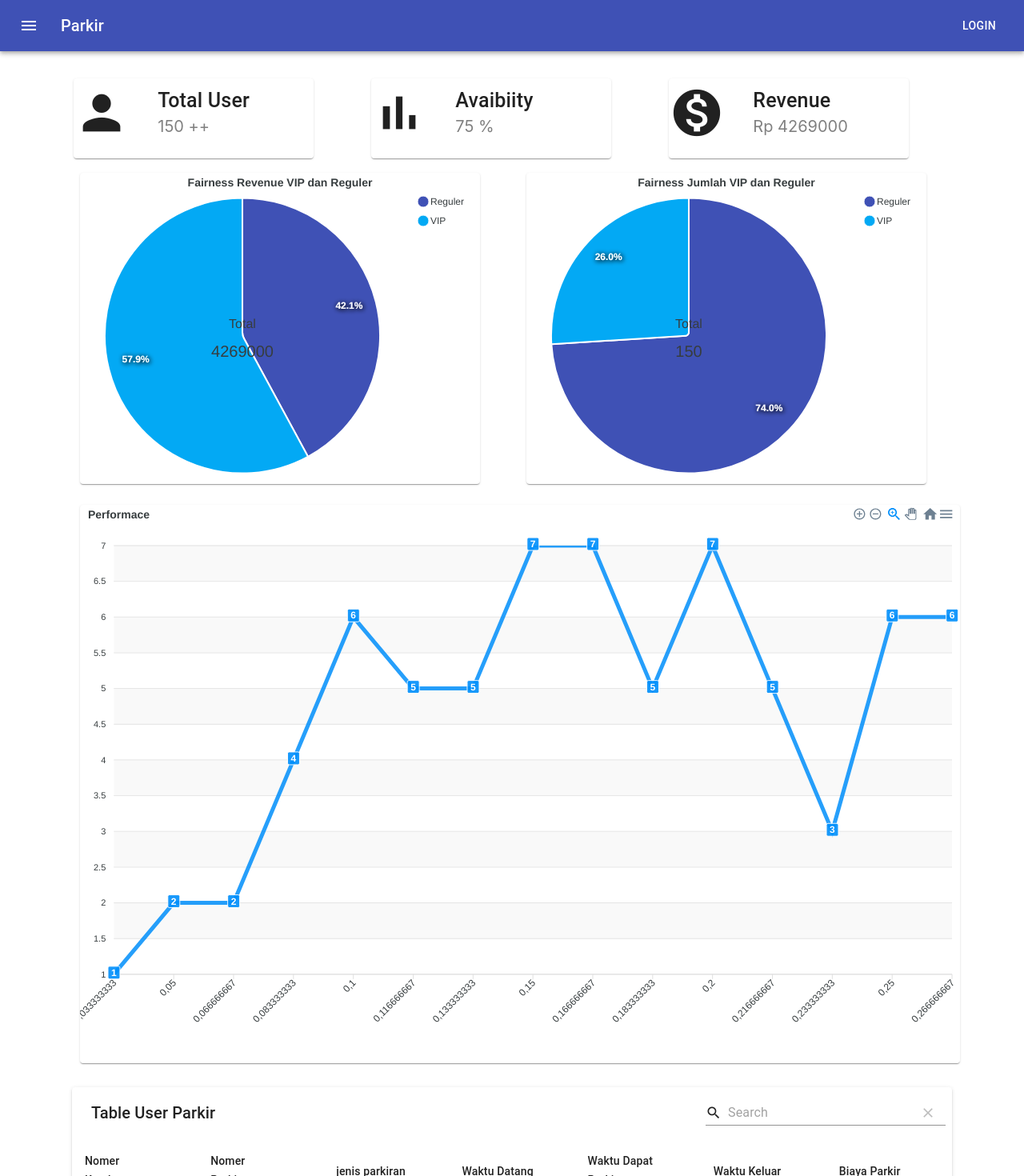
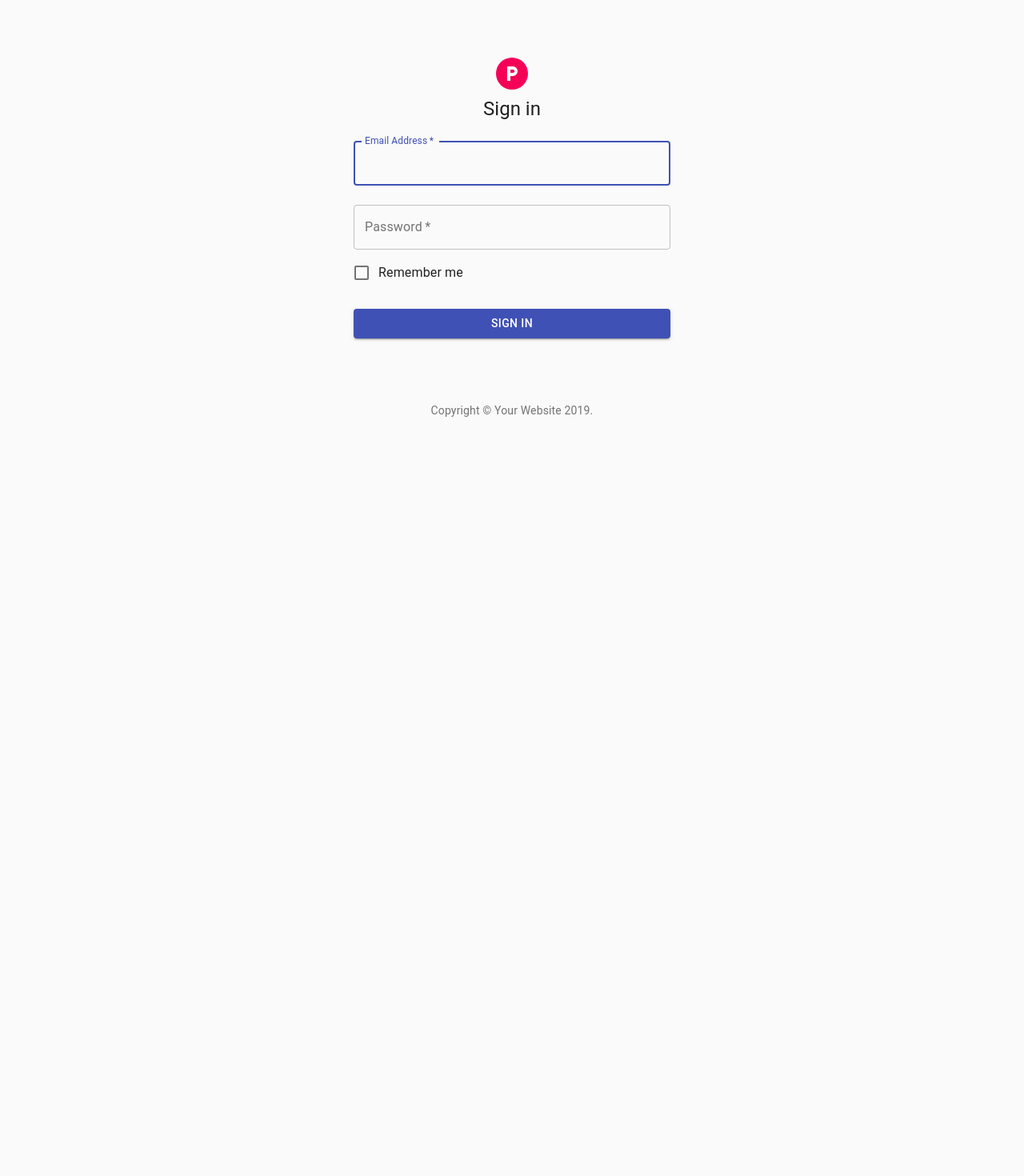
Before and after one commit to badrus123/Frontend-Chart-Parkir, a React (Create React App) app: page / in a window 1280 px wide. Shown: the top 1470 px of the page at 80% size. After the commit the page ends 800 px from the top, so only its background shows below. Built offline with nearby package versions, Linux system fonts and the light colour scheme.

Commit message:
reaal database

```diff
--- a/package.json
+++ b/package.json
@@ -5,8 +5,10 @@
   "dependencies": {
     "@material-ui/core": "^4.6.1",
     "@material-ui/icons": "^4.5.1",
+    "@material-ui/lab": "^4.0.0-alpha.39",
     "apexcharts": "^3.11.1",
     "axios": "^0.19.0",
+    "js-cookie": "^2.2.1",
     "material-table": "^1.54.2",
     "pondjs": "^0.9.0",
     "react": "^16.11.0",
--- a/src/App.js
+++ b/src/App.js
@@ -5,13 +5,15 @@ import Drawer from './component/drawer/DrawerHeader'
 import DelayChart from './pages/DelayChart'
 import Simulasi from './pages/SimulasiChart'
 import Home from './pages/Home'
+import Login from './pages/Login'
+import { TOKEN } from './utils'
 
 function App() {
   return (
     <div>
-      <Drawer />
+      {TOKEN ? <Drawer /> : ''}
       <Switch>
-        <Route exact path='/' component={Home} />
+        <Route exact path='/' component={TOKEN ? Home : Login} />
         <Route exact path='/occupancy-chart' component={OccupencyChart} />
         <Route exact path='/delay-chart' component={DelayChart} />
         <Route exact path='/simulasi' component={Simulasi} />
--- /dev/null
+++ b/src/component/Snackbar/SnackbarComponent.jsx
@@ -0,0 +1,53 @@
+import React from 'react'
+import Snackbar from '@material-ui/core/Snackbar'
+import { makeStyles } from '@material-ui/core/styles'
+import { Icon, IconButton } from '@material-ui/core'
+
+const useStyles = makeStyles(theme => ({
+  root: {
+    width: '100%',
+    '& > * + *': {
+      marginTop: theme.spacing(2),
+    },
+  },
+}))
+
+const SnackbarComponent = props => {
+  const classes = useStyles()
+
+  const handleClose = (event, reason) => {
+    if (reason === 'clickaway') {
+      return
+    }
+    props.setOpen(false)
+    props.setLoading(false)
+  }
+
+  return (
+    <div className={classes.root}>
+      <Snackbar
+        anchorOrigin={{
+          vertical: 'top',
+          horizontal: 'right',
+        }}
+        open={props.open}
+        autoHideDuration={6000}
+        onClose={handleClose}
+        message={props.message}
+        action={
+          <React.Fragment>
+            <IconButton
+              size='small'
+              aria-label='close'
+              color='inherit'
+              onClick={handleClose}
+            >
+              <Icon>close</Icon>
+            </IconButton>
+          </React.Fragment>
+        }
+      />
+    </div>
+  )
+}
+export default SnackbarComponent
--- a/src/component/drawer/DrawerHeader.jsx
+++ b/src/component/drawer/DrawerHeader.jsx
@@ -13,6 +13,7 @@ import Typography from '@material-ui/core/Typography'
 import IconButton from '@material-ui/core/IconButton'
 import { Link } from 'react-router-dom'
 import Icon from '@material-ui/core/Icon'
+import Cookies from 'js-cookie'
 
 const useStyles = makeStyles(theme => ({
   list: {
@@ -70,6 +71,11 @@ function DrawerHeader() {
     bottom: false,
     right: false,
   })
+  const Logout = () => {
+    Cookies.remove('_q')
+    Cookies.remove('expires')
+    window.location.reload()
+  }
 
   const toggleDrawer = (side, open) => event => {
     if (
@@ -100,24 +106,6 @@ function DrawerHeader() {
           </ListItemIcon>
           <ListItemText primary={'Dashboard'} classes={classes.textList} />
         </ListItem>
-        <ListItem button component={Link} to='/occupancy-chart'>
-          <ListItemIcon>
-            <Icon>show_chart</Icon>
-          </ListItemIcon>
-          <ListItemText primary={'Occpency Chart'} classes={classes.textList} />
-        </ListItem>
-        <ListItem button component={Link} to='/delay-chart'>
-          <ListItemIcon>
-            <Icon>pie_chart</Icon>
-          </ListItemIcon>
-          <ListItemText primary={'Delay Chart'} />
-        </ListItem>
-        <ListItem button component={Link} to='/simulasi'>
-          <ListItemIcon>
-            <Icon>dynamic_feed</Icon>
-          </ListItemIcon>
-          <ListItemText primary={'Simulation'} />
-        </ListItem>
       </List>
     </div>
   )
@@ -138,7 +126,9 @@ function DrawerHeader() {
           <Typography variant='h6' className={classes.title}>
             Parkir
           </Typography>
-          <Button color='inherit'>Login</Button>
+          <Button onClick={Logout} color='inherit'>
+            Logout
+          </Button>
         </Toolbar>
       </AppBar>
 
--- a/src/pages/Home.jsx
+++ b/src/pages/Home.jsx
@@ -1,11 +1,10 @@
-import React, { useState } from 'react'
+import React, { useState, useEffect } from 'react'
 import { Paper, Grid, Icon, Typography } from '@material-ui/core'
 import { makeStyles } from '@material-ui/core/styles'
 import Chart from 'react-apexcharts'
-import { data150 } from '../data/Data150'
 import MaterialTable from 'material-table'
-import { dataPerform } from '../data/DataPerform'
-
+import axios from 'axios'
+import { TOKEN } from '../utils'
 const useStyles = makeStyles(theme => ({
   root: {
     [theme.breakpoints.down('sm')]: {
@@ -174,21 +173,47 @@ export default function Home() {
   const reg = []
   let hargaVIP = 0
   let hargaReg = 0
-  data150.map(val => {
-    harga.push(parseInt(val.biaya))
-    if (val.jenis_parkir === 'reg') {
-      hargaReg = hargaReg + parseInt(val.biaya)
-      reg.push(parseInt(val.biaya))
+  const [dataParkir, setDataParkir] = useState(null)
+  const [dataPerform, setDataPerform] = useState(null)
+
+  useEffect(() => {
+    async function fetchData() {
+      const DataParkir = await axios(
+        'https://api-parkiran.herokuapp.com/api/v1/get-all-parkiran',
+        { headers: { Authorization: `Bearer ${TOKEN}` } },
+      )
+      const DataPerform = await axios(
+        'https://api-parkiran.herokuapp.com/api/v1/get-performance',
+        { headers: { Authorization: `Bearer ${TOKEN}` } },
+      )
+      setDataParkir(DataParkir.data)
+      setDataPerform(DataPerform.data)
     }
-    if (val.jenis_parkir === 'vip') {
-      hargaVIP = hargaVIP + parseInt(val.biaya)
-      vip.push(parseInt(val.biaya))
+
+    fetchData()
+  }, [])
+  if (dataParkir === null) {
+    return <div>loading</div>
+  }
+  if (dataPerform === null) {
+    return <div>loading</div>
+  }
+  console.log(dataPerform)
+  dataParkir.map(val => {
+    harga.push(parseInt(val.harga_reservasi))
+    if (val.jenis_parkiran === 'REG') {
+      hargaReg = hargaReg + parseInt(val.harga_reservasi)
+      reg.push(parseInt(val.harga_reservasi))
+    }
+    if (val.jenis_parkiran === 'VIP') {
+      hargaVIP = hargaVIP + parseInt(val.harga_reservasi)
+      vip.push(parseInt(val.harga_reservasi))
     }
   })
 
   dataPerform.map(v => {
     Xrecord.push(v.rate_kedatangan)
-    YDelay.push(parseInt(v.avg_delay))
+    YDelay.push(v.rata_rata_delay_antrian)
   })
   const pieHarga = {
     labels: ['Reguler', 'VIP'],
@@ -341,7 +366,7 @@ export default function Home() {
     <div style={{ marginTop: '50px' }}>
       <div className={classes.container}>
         <Grid container spacing={2}>
-          <Grid xs={12} sm={4} md={4}>
+          <Grid xs={12} sm={3} md={3}>
             <Paper className={classes.rootPaper}>
               <Grid container spacing={2}>
                 <Grid item xs={4}>
@@ -352,13 +377,13 @@ export default function Home() {
                     Total User
                   </Typography>
                   <Typography variant={'p'} className={classes.descPaper}>
-                    150 ++
+                    800 ++
                   </Typography>
                 </Grid>
               </Grid>
             </Paper>
           </Grid>
-          <Grid xs={12} sm={4} md={4}>
+          <Grid xs={12} sm={3} md={3}>
             <Paper className={classes.rootPaper}>
               <Grid container spacing={2}>
                 <Grid item xs={4}>
@@ -375,7 +400,7 @@ export default function Home() {
               </Grid>
             </Paper>
           </Grid>
-          <Grid xs={12} sm={4} md={4}>
+          <Grid xs={12} sm={3} md={3}>
             <Paper className={classes.rootPaper}>
               <Grid container spacing={2}>
                 <Grid item xs={4}>
@@ -387,6 +412,23 @@ export default function Home() {
                   </Typography>
                   <Typography variant={'p'} className={classes.descPaper}>
                     Rp {hargaReg + hargaVIP}
+                  </Typography>
+                </Grid>
+              </Grid>
+            </Paper>
+          </Grid>
+          <Grid xs={12} sm={3} md={3}>
+            <Paper className={classes.rootPaper}>
+              <Grid container spacing={2}>
+                <Grid item xs={4}>
+                  <Icon className={classes.iconPaper}>show_chart</Icon>
+                </Grid>
+                <Grid item xs={6}>
+                  <Typography variant={'h6'} className={classes.titlePaper}>
+                    Occupancy
+                  </Typography>
+                  <Typography variant={'p'} className={classes.descPaper}>
+                    9.52 %
                   </Typography>
                 </Grid>
               </Grid>
@@ -434,31 +476,30 @@ export default function Home() {
         <div className={classes.table}>
           <MaterialTable
             columns={[
-              { title: 'Nomer Kendaraan', field: 'no_kend' },
+              { title: 'nama', field: 'nama' },
               { title: 'Nomer Parkiran', field: 'no_parkiran' },
               {
                 title: 'jenis parkiran',
-                field: 'jenis_parkir',
-                lookup: { reg: 'reg', vip: 'vip' },
+                field: 'jenis_parkiran',
               },
               {
                 title: 'Waktu Datang',
-                field: 'waktu_datang',
+                field: 'jam_masuk',
               },
               {
                 title: 'Waktu Dapat Parkir',
-                field: 'waktu_dpt_parkir',
+                field: 'waktu_dapat_parkir',
               },
               {
                 title: 'Waktu Keluar',
-                field: 'waktu_keluar',
+                field: 'jam_keluar',
               },
               {
                 title: 'Biaya Parkir',
-                field: 'biaya',
+                field: 'harga_reservasi',
               },
             ]}
-            data={data150}
+            data={dataParkir}
             options={{
               search: true,
               width: '250px',
--- /dev/null
+++ b/src/pages/Login.jsx
@@ -0,0 +1,145 @@
+import React, { useState } from 'react'
+import Avatar from '@material-ui/core/Avatar'
+import Button from '@material-ui/core/Button'
+import CssBaseline from '@material-ui/core/CssBaseline'
+import TextField from '@material-ui/core/TextField'
+import FormControlLabel from '@material-ui/core/FormControlLabel'
+import Checkbox from '@material-ui/core/Checkbox'
+import Link from '@material-ui/core/Link'
+import Box from '@material-ui/core/Box'
+import Icon from '@material-ui/core/Icon'
+import Typography from '@material-ui/core/Typography'
+import { makeStyles } from '@material-ui/core/styles'
+import Container from '@material-ui/core/Container'
+import SnackbarComponent from '../component/Snackbar/SnackbarComponent'
+import { useHistory } from 'react-router-dom'
+import axios from 'axios'
+function Copyright() {
+  return (
+    <Typography variant='body2' color='textSecondary' align='center'>
+      {'Copyright © '}
+      <Link color='inherit' href='https://material-ui.com/'>
+        Your Website
+      </Link>{' '}
+      {new Date().getFullYear()}
+      {'.'}
+    </Typography>
+  )
+}
+
+const useStyles = makeStyles(theme => ({
+  paper: {
+    marginTop: theme.spacing(8),
+    display: 'flex',
+    flexDirection: 'column',
+    alignItems: 'center',
+  },
+  avatar: {
+    margin: theme.spacing(1),
+    backgroundColor: theme.palette.secondary.main,
+  },
+  form: {
+    width: '100%', // Fix IE 11 issue.
+    marginTop: theme.spacing(1),
+  },
+  submit: {
+    margin: theme.spacing(3, 0, 2),
+  },
+}))
+
+export default function Login() {
+  const classes = useStyles()
+  const history = useHistory()
+  const [state, setState] = useState({
+    email: '',
+    password: '',
+  })
+  const [loading, setLoading] = useState(false)
+  const [open, setOpen] = useState(false)
+
+  const handleChange = name => event => {
+    setState({ ...state, [name]: event.target.value })
+  }
+
+  const handleSubmit = async event => {
+    try {
+      setLoading(true)
+      const response = await axios.post(
+        `https://api-parkiran.herokuapp.com/api/v1/login`,
+        {
+          email: state.email,
+          password: state.password,
+        },
+      )
+      document.cookie = '_q=' + response.data.token
+      document.cookie = 'expires=' + response.data.expires_in
+      window.location.reload()
+    } catch (e) {
+      console.log(e)
+      setOpen(true)
+    }
+  }
+
+  return (
+    <Container component='main' maxWidth='xs'>
+      <CssBaseline />
+      <div className={classes.paper}>
+        <Avatar className={classes.avatar}>
+          <Icon style={{ color: '#fff' }}>local_parking</Icon>
+        </Avatar>
+        <Typography component='h1' variant='h5'>
+          Sign in
+        </Typography>
+        <form className={classes.form} noValidate>
+          <TextField
+            variant='outlined'
+            margin='normal'
+            required
+            fullWidth
+            id='email'
+            label='Email Address'
+            name='email'
+            autoComplete='email'
+            autoFocus
+            onChange={handleChange('email')}
+          />
+          <TextField
+            variant='outlined'
+            margin='normal'
+            required
+            fullWidth
+            name='password'
+            label='Password'
+            type='password'
+            id='password'
+            autoComplete='current-password'
+            onChange={handleChange('password')}
+          />
+          <FormControlLabel
+            control={<Checkbox value='remember' color='primary' />}
+            label='Remember me'
+          />
+          <Button
+            fullWidth
+            variant='contained'
+            color='primary'
+            className={classes.submit}
+            onClick={handleSubmit}
+            disabled={loading}
+          >
+            Sign In
+          </Button>
+        </form>
+      </div>
+      <Box mt={8}>
+        <Copyright />
+      </Box>
+      <SnackbarComponent
+        message={'Login Failed!!! Please Try Again'}
+        open={open}
+        setOpen={setOpen}
+        setLoading={setLoading}
+      />
+    </Container>
+  )
+}
--- /dev/null
+++ b/src/utils.js
@@ -0,0 +1,5 @@
+import Cookies from 'js-cookie'
+
+const Token = Cookies.get('_q')
+
+export const TOKEN = Token
```
Also changed, not shown: 2 other files (tests, documents, lock files or other folders).
